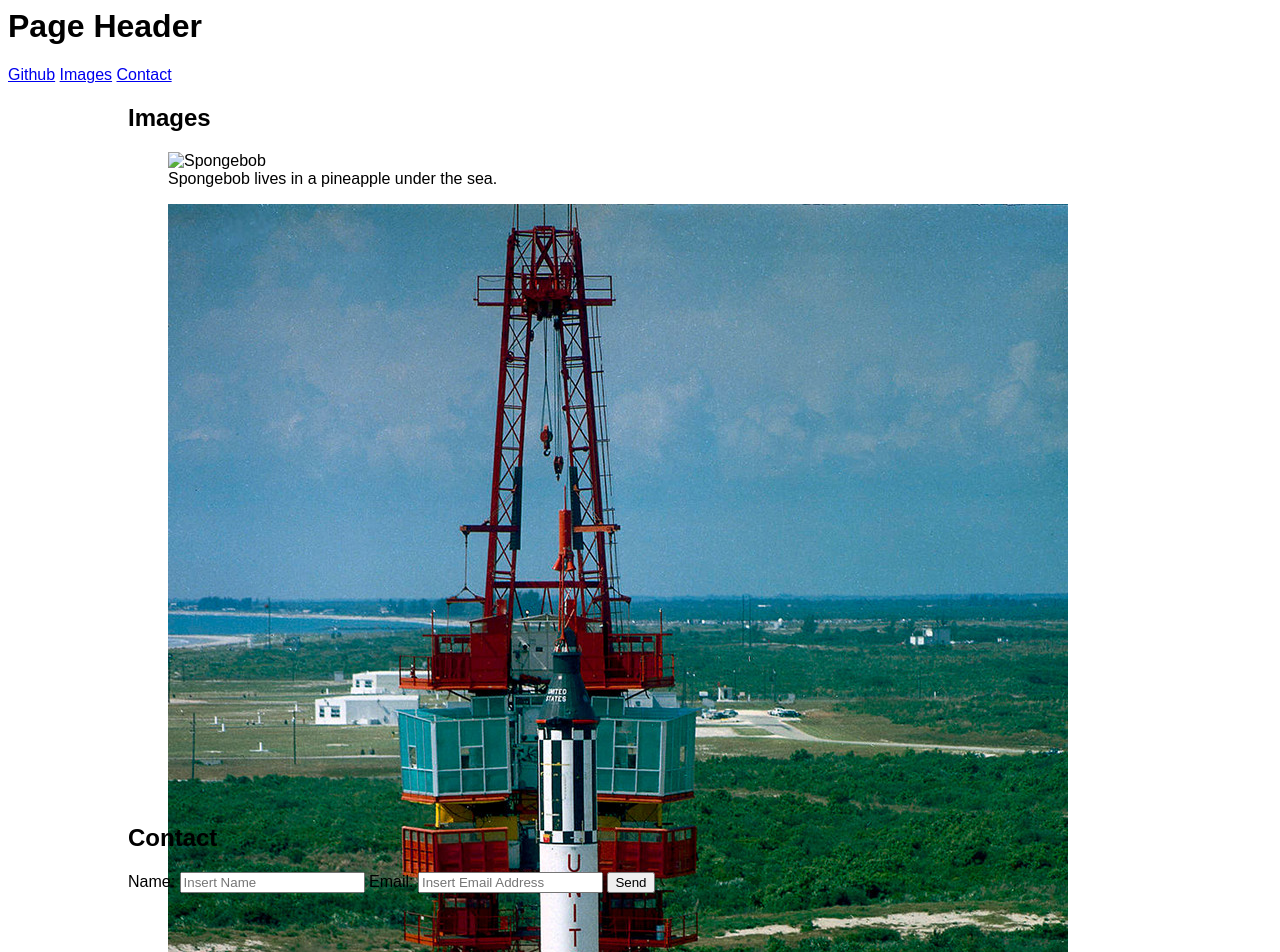
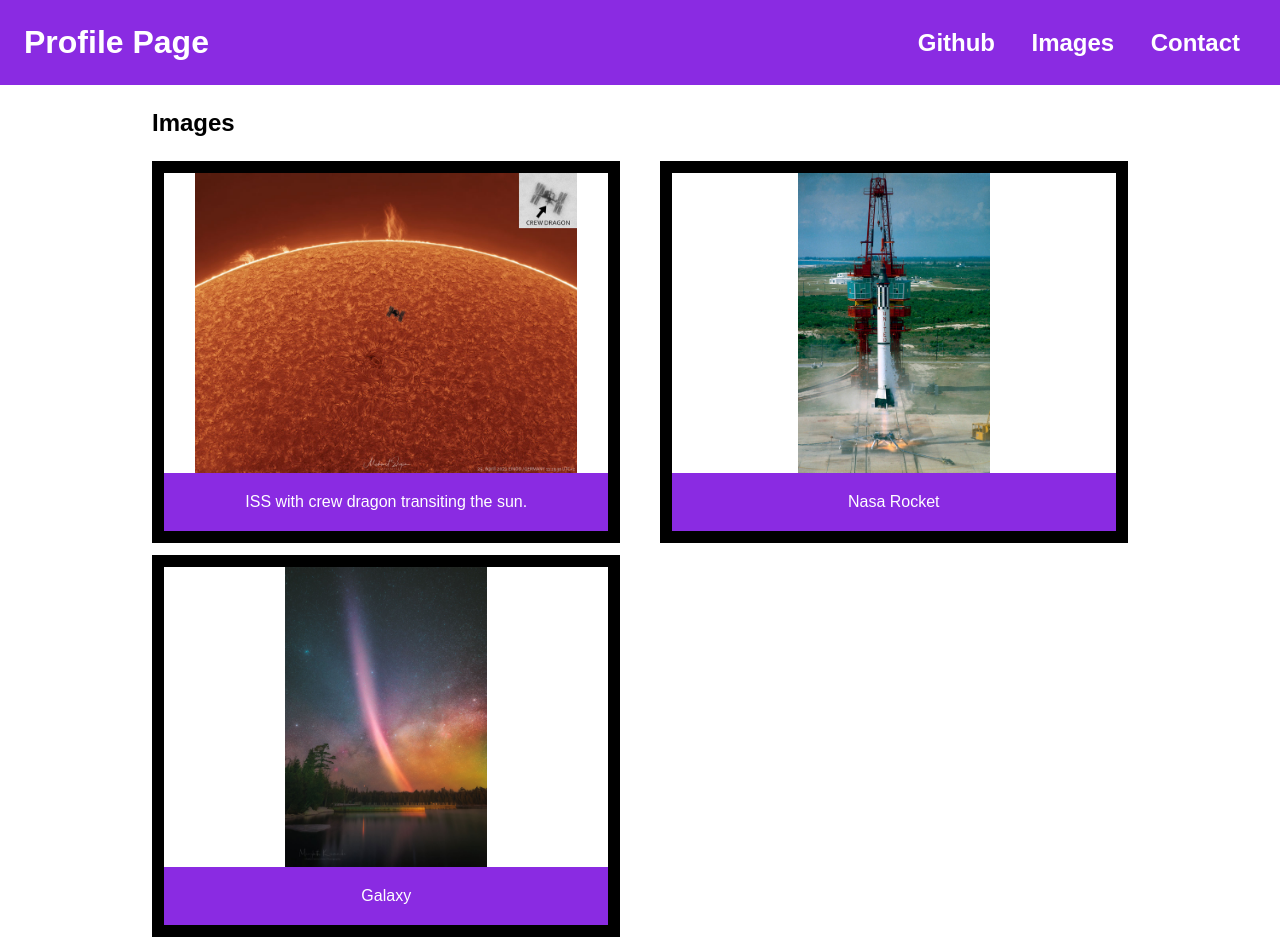
Before and after one commit to b00000001/mini-project-01, a plain HTML site: page assets/index.html in a window 1280 px wide. Shown: the top 952 px of the page. Drawn offline with Linux system fonts and the light colour scheme.

Commit message:
Updated layout and colors

```diff
--- a/assets/css/style.css
+++ b/assets/css/style.css
@@ -1,10 +1,109 @@
 * {
 	font-family: Arial, Helvetica, sans-serif;
+	margin: 0;
+	padding: 0;
+}
+
+header {
+	position: sticky;
+	top: 0;
+	display: flex;
+	justify-content: space-between;
+	align-items: center;
+}
+header nav a {
+	font-size: 24px;
+	font-weight: bold;
+	text-decoration: none;
+	display: inline-block;
+	margin: 4px 16px;
+}
+footer {
+	display: flex;
+	justify-content: space-between;
+	align-items: center;
+}
+
+header,
+footer {
+	background-color: blueviolet;
+	color: white;
+	padding: 24px;
+}
+
+nav a {
+	color: white;
+}
+h2 {
+	margin-bottom: 24px;
+}
+
+figure {
+	width: 48%;
+	display: flex;
+	flex-direction: column;
+	align-items: center;
+	border: 12px solid black;
+	box-sizing: border-box;
+	margin-bottom: 12px;
+}
+figure img {
+	width: auto;
+	height: 300px;
+}
+figcaption {
+	background-color: blueviolet;
+	color: white;
+	padding: 20px;
+	width: 100%;
+	box-sizing: border-box;
+	text-align: center;
+}
+
+.image-items {
+	display: flex;
+	flex-wrap: wrap;
+	justify-content: space-between;
+}
+body {
+	margin: 0;
 }
 main {
 	width: 1024px;
-	margin: 0 auto 1000px;
+	margin: 0 auto;
 }
 section {
+	padding: 24px;
 	height: 700px;
 }
+form {
+	padding: 24px;
+	border: 12px solid black;
+}
+
+label {
+	display: block;
+	margin: 24px;
+	font-size: 24px;
+}
+label span {
+	width: 80px;
+	display: inline-block;
+}
+
+input {
+	padding: 8px;
+	border: 4px solid black;
+}
+
+button {
+	margin: 24px;
+	color: white;
+	background-color: black;
+	padding: 12px;
+	font-size: 20px;
+}
+
+#contact {
+	padding-top: 200px;
+}
--- a/assets/index.html
+++ b/assets/index.html
@@ -2,14 +2,14 @@
 
 <head>
     <title>Mini Project 01</title>
-    <link rel="stylesheet" href="../assets/css/style.css" />
+    <link rel="stylesheet" href="./css/style.css" />
 </head>
 
 <body>
     <header>
-        <h1>Page Header</h1>
+        <h1>Profile Page</h1>
         <nav>
-            <a href="#">Github</a>
+            <a href="http://www.github.com/b00000001" target="_blank">Github</a>
             <a href="#images">Images</a>
             <a href="#contact">Contact</a>
         </nav>
@@ -18,18 +18,20 @@
     <main>
         <section id='images'>
             <h2>Images</h2>
+            <div class='image-items'>
                 <figure>
-                <img src="../assets/images/spongebob.png" alt="Spongebob">
-                <figcaption>Spongebob lives in a pineapple under the sea.</figcaption>
+                    <img src="./images/sun.jpg" alt="Spongebob">
+                    <figcaption>ISS with crew dragon transiting the sun.</figcaption>
                 </figure>
                 <figure>
-                <img src="../assets/images/nasarocket.jpg" alt="Spongebob">
+                    <img src="./images/nasarocket.jpg" alt="Spongebob">
                     <figcaption>Nasa Rocket</figcaption>
                 </figure>
                 <figure>
-                <img src="../assets/images/galaxy.jpg" alt="Spongebob">
+                    <img src="./images/galaxy.jpg" alt="Spongebob">
                     <figcaption>Galaxy</figcaption>
                 </figure>
+            </div>
         </section>
         <section id='contact'>
             <h2>Contact</h2>
@@ -49,12 +51,12 @@
 
     </main>
     <footer>
+        <p>&copy; 2021 Aaron Deas</p>
         <nav>
             <a href="#">Github</a>
             <a href="#">Images</a>
             <a href="#">Contact</a>
         </nav>
-        <p>&copy; 2021 Aaron Deas</p>
     </footer>
 </body>
 
```
Also changed, not shown: assets/images/sun.jpg (added). Lines whose indentation alone changed are shown as unchanged.
